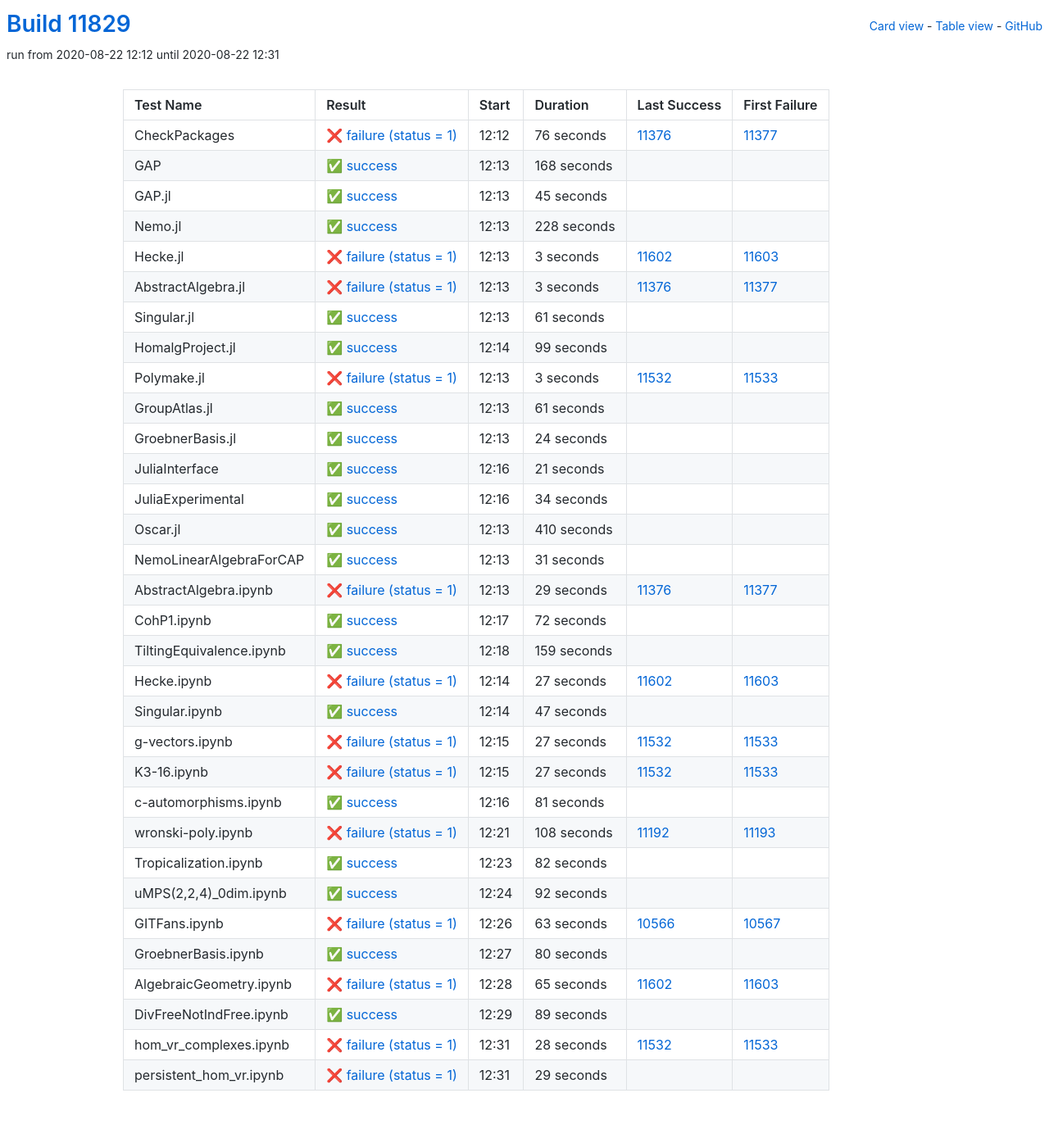
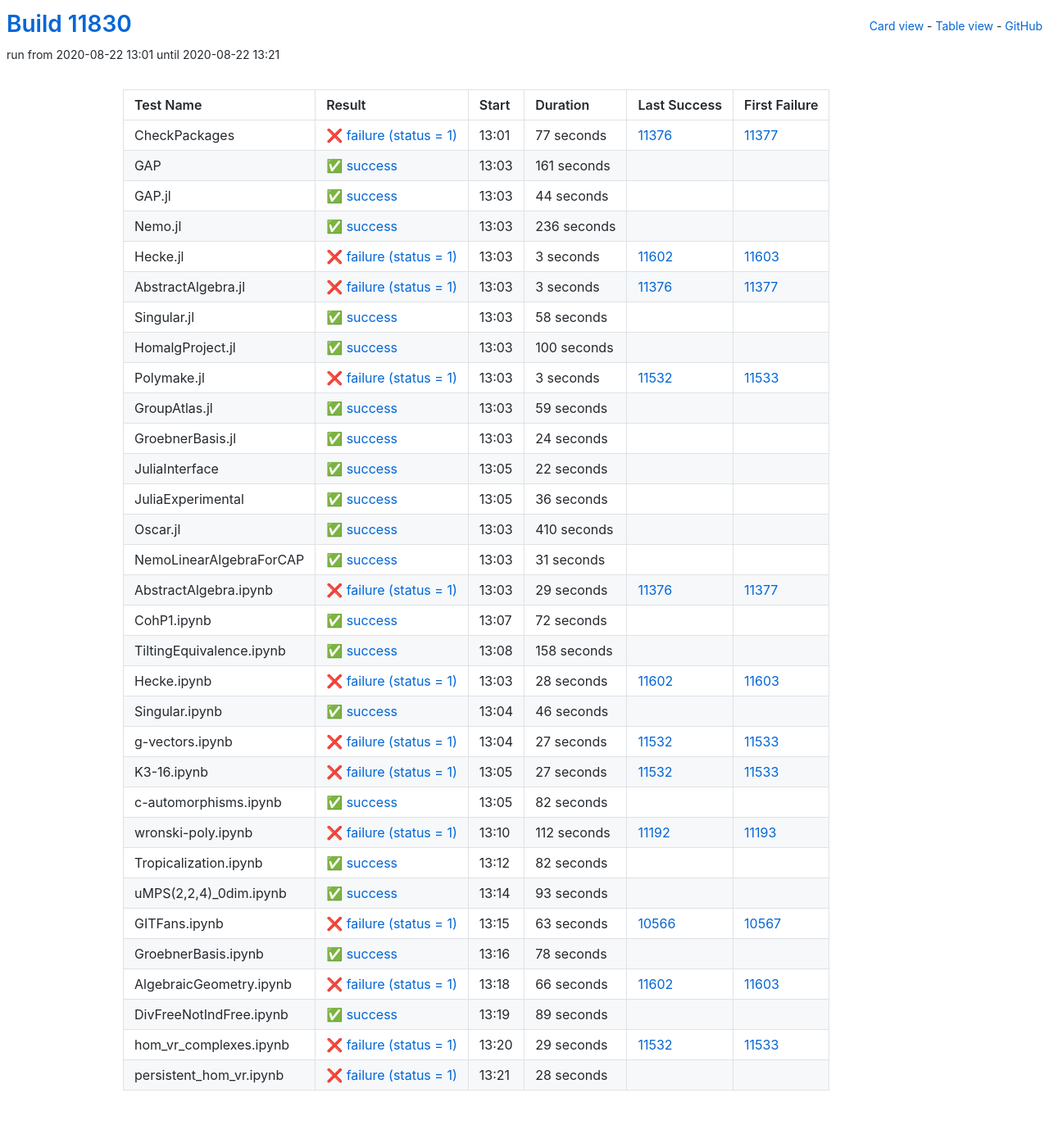
Before and after one commit to oscar-system/oscar-ci-status, a Jekyll site: the page built from table.html, in a window 1280 px wide. Shown: the whole page at 82% size. Built offline with Jekyll 4.4.1, drawn with Linux system fonts in a browser that asks for light colours.

Commit message:
Build #11830

```diff
--- a/_data/ci.yml
+++ b/_data/ci.yml
@@ -1,6 +1,6 @@
 ---
-build: 11829
-build_url: https://oscarci.mathematik.uni-kl.de/job/oscar/11829/
+build: 11830
+build_url: https://oscarci.mathematik.uni-kl.de/job/oscar/11830/
 job: oscar
 organization: oscar-system
 repo: oscar-ci-status
@@ -8,56 +8,56 @@
 tests:
 - name: CheckPackages
   id: checkpackages
-  log: https://oscarci.mathematik.uni-kl.de/job/oscar/11829/artifact/logs/build-11829/CheckPackages.log
-  start: 2020-08-22 12:12
+  log: https://oscarci.mathematik.uni-kl.de/job/oscar/11830/artifact/logs/build-11830/CheckPackages.log
+  start: 2020-08-22 13:01
   success: false
   exitcode: 1
   status: failure
-  duration: 76
+  duration: 77
   last_success: 11376
   last_success_url: https://oscarci.mathematik.uni-kl.de/job/oscar/11376/
   first_failure: 11377
   first_failure_url: https://oscarci.mathematik.uni-kl.de/job/oscar/11377/
 - name: GAP
   id: gap
-  log: https://oscarci.mathematik.uni-kl.de/job/oscar/11829/artifact/logs/build-11829/GAP.log
-  start: 2020-08-22 12:13
+  log: https://oscarci.mathematik.uni-kl.de/job/oscar/11830/artifact/logs/build-11830/GAP.log
+  start: 2020-08-22 13:03
   success: true
   exitcode: 0
   status: success
-  duration: 168
+  duration: 161
   last_success: false
   last_success_url:
   first_failure: false
   first_failure_url:
 - name: GAP.jl
   id: gap-jl
-  log: https://oscarci.mathematik.uni-kl.de/job/oscar/11829/artifact/logs/build-11829/GAP.jl.log
-  start: 2020-08-22 12:13
+  log: https://oscarci.mathematik.uni-kl.de/job/oscar/11830/artifact/logs/build-11830/GAP.jl.log
+  start: 2020-08-22 13:03
   success: true
   exitcode: 0
   status: success
-  duration: 45
+  duration: 44
   last_success: false
   last_success_url:
   first_failure: false
   first_failure_url:
 - name: Nemo.jl
   id: nemo-jl
-  log: https://oscarci.mathematik.uni-kl.de/job/oscar/11829/artifact/logs/build-11829/Nemo.jl.log
-  start: 2020-08-22 12:13
+  log: https://oscarci.mathematik.uni-kl.de/job/oscar/11830/artifact/logs/build-11830/Nemo.jl.log
+  start: 2020-08-22 13:03
   success: true
   exitcode: 0
   status: success
-  duration: 228
+  duration: 236
   last_success: false
   last_success_url:
   first_failure: false
   first_failure_url:
 - name: Hecke.jl
   id: hecke-jl
-  log: https://oscarci.mathematik.uni-kl.de/job/oscar/11829/artifact/logs/build-11829/Hecke.jl.log
-  start: 2020-08-22 12:13
+  log: https://oscarci.mathematik.uni-kl.de/job/oscar/11830/artifact/logs/build-11830/Hecke.jl.log
+  start: 2020-08-22 13:03
   success: false
   exitcode: 1
   status: failure
@@ -68,8 +68,8 @@
   first_failure_url: https://oscarci.mathematik.uni-kl.de/job/oscar/11603/
 - name: AbstractAlgebra.jl
   id: abstractalgebra-jl
-  log: https://oscarci.mathematik.uni-kl.de/job/oscar/11829/artifact/logs/build-11829/AbstractAlgebra.jl.log
-  start: 2020-08-22 12:13
+  log: https://oscarci.mathematik.uni-kl.de/job/oscar/11830/artifact/logs/build-11830/AbstractAlgebra.jl.log
+  start: 2020-08-22 13:03
   success: false
   exitcode: 1
   status: failure
@@ -80,32 +80,32 @@
   first_failure_url: https://oscarci.mathematik.uni-kl.de/job/oscar/11377/
 - name: Singular.jl
   id: singular-jl
-  log: https://oscarci.mathematik.uni-kl.de/job/oscar/11829/artifact/logs/build-11829/Singular.jl.log
-  start: 2020-08-22 12:13
+  log: https://oscarci.mathematik.uni-kl.de/job/oscar/11830/artifact/logs/build-11830/Singular.jl.log
+  start: 2020-08-22 13:03
   success: true
   exitcode: 0
   status: success
-  duration: 61
+  duration: 58
   last_success: false
   last_success_url:
   first_failure: false
   first_failure_url:
 - name: HomalgProject.jl
   id: homalgproject-jl
-  log: https://oscarci.mathematik.uni-kl.de/job/oscar/11829/artifact/logs/build-11829/HomalgProject.jl.log
-  start: 2020-08-22 12:14
+  log: https://oscarci.mathematik.uni-kl.de/job/oscar/11830/artifact/logs/build-11830/HomalgProject.jl.log
+  start: 2020-08-22 13:03
   success: true
   exitcode: 0
   status: success
-  duration: 99
+  duration: 100
   last_success: false
   last_success_url:
   first_failure: false
   first_failure_url:
 - name: Polymake.jl
   id: polymake-jl
-  log: https://oscarci.mathematik.uni-kl.de/job/oscar/11829/artifact/logs/build-11829/Polymake.jl.log
-  start: 2020-08-22 12:13
+  log: https://oscarci.mathematik.uni-kl.de/job/oscar/11830/artifact/logs/build-11830/Polymake.jl.log
+  start: 2020-08-22 13:03
   success: false
   exitcode: 1
   status: failure
@@ -116,20 +116,20 @@
   first_failure_url: https://oscarci.mathematik.uni-kl.de/job/oscar/11533/
 - name: GroupAtlas.jl
   id: groupatlas-jl
-  log: https://oscarci.mathematik.uni-kl.de/job/oscar/11829/artifact/logs/build-11829/GroupAtlas.jl.log
-  start: 2020-08-22 12:13
+  log: https://oscarci.mathematik.uni-kl.de/job/oscar/11830/artifact/logs/build-11830/GroupAtlas.jl.log
+  start: 2020-08-22 13:03
   success: true
   exitcode: 0
   status: success
-  duration: 61
+  duration: 59
   last_success: false
   last_success_url:
   first_failure: false
   first_failure_url:
 - name: GroebnerBasis.jl
   id: groebnerbasis-jl
-  log: https://oscarci.mathematik.uni-kl.de/job/oscar/11829/artifact/logs/build-11829/GroebnerBasis.jl.log
-  start: 2020-08-22 12:13
+  log: https://oscarci.mathematik.uni-kl.de/job/oscar/11830/artifact/logs/build-11830/GroebnerBasis.jl.log
+  start: 2020-08-22 13:03
   success: true
   exitcode: 0
   status: success
@@ -140,32 +140,32 @@
   first_failure_url:
 - name: JuliaInterface
   id: juliainterface
-  log: https://oscarci.mathematik.uni-kl.de/job/oscar/11829/artifact/logs/build-11829/JuliaInterface.log
-  start: 2020-08-22 12:16
+  log: https://oscarci.mathematik.uni-kl.de/job/oscar/11830/artifact/logs/build-11830/JuliaInterface.log
+  start: 2020-08-22 13:05
   success: true
   exitcode: 0
   status: success
-  duration: 21
+  duration: 22
   last_success: false
   last_success_url:
   first_failure: false
   first_failure_url:
 - name: JuliaExperimental
   id: juliaexperimental
-  log: https://oscarci.mathematik.uni-kl.de/job/oscar/11829/artifact/logs/build-11829/JuliaExperimental.log
-  start: 2020-08-22 12:16
+  log: https://oscarci.mathematik.uni-kl.de/job/oscar/11830/artifact/logs/build-11830/JuliaExperimental.log
+  start: 2020-08-22 13:05
   success: true
   exitcode: 0
   status: success
-  duration: 34
+  duration: 36
   last_success: false
   last_success_url:
   first_failure: false
   first_failure_url:
 - name: Oscar.jl
   id: oscar-jl
-  log: https://oscarci.mathematik.uni-kl.de/job/oscar/11829/artifact/logs/build-11829/Oscar.jl.log
-  start: 2020-08-22 12:13
+  log: https://oscarci.mathematik.uni-kl.de/job/oscar/11830/artifact/logs/build-11830/Oscar.jl.log
+  start: 2020-08-22 13:03
   success: true
   exitcode: 0
   status: success
@@ -176,8 +176,8 @@
   first_failure_url:
 - name: NemoLinearAlgebraForCAP
   id: nemolinearalgebraforcap
-  log: https://oscarci.mathematik.uni-kl.de/job/oscar/11829/artifact/logs/build-11829/NemoLinearAlgebraForCAP.log
-  start: 2020-08-22 12:13
+  log: https://oscarci.mathematik.uni-kl.de/job/oscar/11830/artifact/logs/build-11830/NemoLinearAlgebraForCAP.log
+  start: 2020-08-22 13:03
   success: true
   exitcode: 0
   status: success
@@ -188,8 +188,8 @@
   first_failure_url:
 - name: AbstractAlgebra.ipynb
   id: abstractalgebra-ipynb
-  log: https://oscarci.mathematik.uni-kl.de/job/oscar/11829/artifact/logs/build-11829/AbstractAlgebra.ipynb.log
-  start: 2020-08-22 12:13
+  log: https://oscarci.mathematik.uni-kl.de/job/oscar/11830/artifact/logs/build-11830/AbstractAlgebra.ipynb.log
+  start: 2020-08-22 13:03
   success: false
   exitcode: 1
   status: failure
@@ -200,8 +200,8 @@
   first_failure_url: https://oscarci.mathematik.uni-kl.de/job/oscar/11377/
 - name: CohP1.ipynb
   id: cohp1-ipynb
-  log: https://oscarci.mathematik.uni-kl.de/job/oscar/11829/artifact/logs/build-11829/CohP1.ipynb.log
-  start: 2020-08-22 12:17
+  log: https://oscarci.mathematik.uni-kl.de/job/oscar/11830/artifact/logs/build-11830/CohP1.ipynb.log
+  start: 2020-08-22 13:07
   success: true
   exitcode: 0
   status: success
@@ -212,44 +212,44 @@
   first_failure_url:
 - name: TiltingEquivalence.ipynb
   id: tiltingequivalence-ipynb
-  log: https://oscarci.mathematik.uni-kl.de/job/oscar/11829/artifact/logs/build-11829/TiltingEquivalence.ipynb.log
-  start: 2020-08-22 12:18
+  log: https://oscarci.mathematik.uni-kl.de/job/oscar/11830/artifact/logs/build-11830/TiltingEquivalence.ipynb.log
+  start: 2020-08-22 13:08
   success: true
   exitcode: 0
   status: success
-  duration: 159
+  duration: 158
   last_success: false
   last_success_url:
   first_failure: false
   first_failure_url:
 - name: Hecke.ipynb
   id: hecke-ipynb
-  log: https://oscarci.mathematik.uni-kl.de/job/oscar/11829/artifact/logs/build-11829/Hecke.ipynb.log
-  start: 2020-08-22 12:14
+  log: https://oscarci.mathematik.uni-kl.de/job/oscar/11830/artifact/logs/build-11830/Hecke.ipynb.log
+  start: 2020-08-22 13:03
   success: false
   exitcode: 1
   status: failure
-  duration: 27
+  duration: 28
   last_success: 11602
   last_success_url: https://oscarci.mathematik.uni-kl.de/job/oscar/11602/
   first_failure: 11603
   first_failure_url: https://oscarci.mathematik.uni-kl.de/job/oscar/11603/
 - name: Singular.ipynb
   id: singular-ipynb
-  log: https://oscarci.mathematik.uni-kl.de/job/oscar/11829/artifact/logs/build-11829/Singular.ipynb.log
-  start: 2020-08-22 12:14
+  log: https://oscarci.mathematik.uni-kl.de/job/oscar/11830/artifact/logs/build-11830/Singular.ipynb.log
+  start: 2020-08-22 13:04
   success: true
   exitcode: 0
   status: success
-  duration: 47
+  duration: 46
   last_success: false
   last_success_url:
   first_failure: false
   first_failure_url:
 - name: g-vectors.ipynb
   id: g-vectors-ipynb
-  log: https://oscarci.mathematik.uni-kl.de/job/oscar/11829/artifact/logs/build-11829/g-vectors.ipynb.log
-  start: 2020-08-22 12:15
+  log: https://oscarci.mathematik.uni-kl.de/job/oscar/11830/artifact/logs/build-11830/g-vectors.ipynb.log
+  start: 2020-08-22 13:04
   success: false
   exitcode: 1
   status: failure
@@ -260,8 +260,8 @@
   first_failure_url: https://oscarci.mathematik.uni-kl.de/job/oscar/11533/
 - name: K3-16.ipynb
   id: k3-16-ipynb
-  log: https://oscarci.mathematik.uni-kl.de/job/oscar/11829/artifact/logs/build-11829/K3-16.ipynb.log
-  start: 2020-08-22 12:15
+  log: https://oscarci.mathematik.uni-kl.de/job/oscar/11830/artifact/logs/build-11830/K3-16.ipynb.log
+  start: 2020-08-22 13:05
   success: false
   exitcode: 1
   status: failure
@@ -272,32 +272,32 @@
   first_failure_url: https://oscarci.mathematik.uni-kl.de/job/oscar/11533/
 - name: c-automorphisms.ipynb
   id: c-automorphisms-ipynb
-  log: https://oscarci.mathematik.uni-kl.de/job/oscar/11829/artifact/logs/build-11829/c-automorphisms.ipynb.log
-  start: 2020-08-22 12:16
+  log: https://oscarci.mathematik.uni-kl.de/job/oscar/11830/artifact/logs/build-11830/c-automorphisms.ipynb.log
+  start: 2020-08-22 13:05
   success: true
   exitcode: 0
   status: success
-  duration: 81
+  duration: 82
   last_success: false
   last_success_url:
   first_failure: false
   first_failure_url:
 - name: wronski-poly.ipynb
   id: wronski-poly-ipynb
-  log: https://oscarci.mathematik.uni-kl.de/job/oscar/11829/artifact/logs/build-11829/wronski-poly.ipynb.log
-  start: 2020-08-22 12:21
+  log: https://oscarci.mathematik.uni-kl.de/job/oscar/11830/artifact/logs/build-11830/wronski-poly.ipynb.log
+  start: 2020-08-22 13:10
   success: false
   exitcode: 1
   status: failure
-  duration: 108
+  duration: 112
   last_success: 11192
   last_success_url: https://oscarci.mathematik.uni-kl.de/job/oscar/11192/
   first_failure: 11193
   first_failure_url: https://oscarci.mathematik.uni-kl.de/job/oscar/11193/
 - name: Tropicalization.ipynb
   id: tropicalization-ipynb
-  log: https://oscarci.mathematik.uni-kl.de/job/oscar/11829/artifact/logs/build-11829/Tropicalization.ipynb.log
-  start: 2020-08-22 12:23
+  log: https://oscarci.mathematik.uni-kl.de/job/oscar/11830/artifact/logs/build-11830/Tropicalization.ipynb.log
+  start: 2020-08-22 13:12
   success: true
   exitcode: 0
   status: success
@@ -308,20 +308,20 @@
   first_failure_url:
 - name: uMPS(2,2,4)_0dim.ipynb
   id: umps-2-2-4-0dim-ipynb
-  log: https://oscarci.mathematik.uni-kl.de/job/oscar/11829/artifact/logs/build-11829/uMPS-2-2-4-_0dim.ipynb.log
-  start: 2020-08-22 12:24
+  log: https://oscarci.mathematik.uni-kl.de/job/oscar/11830/artifact/logs/build-11830/uMPS-2-2-4-_0dim.ipynb.log
+  start: 2020-08-22 13:14
   success: true
   exitcode: 0
   status: success
-  duration: 92
+  duration: 93
   last_success: false
   last_success_url:
   first_failure: false
   first_failure_url:
 - name: GITFans.ipynb
   id: gitfans-ipynb
-  log: https://oscarci.mathematik.uni-kl.de/job/oscar/11829/artifact/logs/build-11829/GITFans.ipynb.log
-  start: 2020-08-22 12:26
+  log: https://oscarci.mathematik.uni-kl.de/job/oscar/11830/artifact/logs/build-11830/GITFans.ipynb.log
+  start: 2020-08-22 13:15
   success: false
   exitcode: 1
   status: failure
@@ -332,32 +332,32 @@
   first_failure_url: https://oscarci.mathematik.uni-kl.de/job/oscar/10567/
 - name: GroebnerBasis.ipynb
   id: groebnerbasis-ipynb
-  log: https://oscarci.mathematik.uni-kl.de/job/oscar/11829/artifact/logs/build-11829/GroebnerBasis.ipynb.log
-  start: 2020-08-22 12:27
+  log: https://oscarci.mathematik.uni-kl.de/job/oscar/11830/artifact/logs/build-11830/GroebnerBasis.ipynb.log
+  start: 2020-08-22 13:16
   success: true
   exitcode: 0
   status: success
-  duration: 80
+  duration: 78
   last_success: false
   last_success_url:
   first_failure: false
   first_failure_url:
 - name: AlgebraicGeometry.ipynb
   id: algebraicgeometry-ipynb
-  log: https://oscarci.mathematik.uni-kl.de/job/oscar/11829/artifact/logs/build-11829/AlgebraicGeometry.ipynb.log
-  start: 2020-08-22 12:28
+  log: https://oscarci.mathematik.uni-kl.de/job/oscar/11830/artifact/logs/build-11830/AlgebraicGeometry.ipynb.log
+  start: 2020-08-22 13:18
   success: false
   exitcode: 1
   status: failure
-  duration: 65
+  duration: 66
   last_success: 11602
   last_success_url: https://oscarci.mathematik.uni-kl.de/job/oscar/11602/
   first_failure: 11603
   first_failure_url: https://oscarci.mathematik.uni-kl.de/job/oscar/11603/
 - name: DivFreeNotIndFree.ipynb
   id: divfreenotindfree-ipynb
-  log: https://oscarci.mathematik.uni-kl.de/job/oscar/11829/artifact/logs/build-11829/DivFreeNotIndFree.ipynb.log
-  start: 2020-08-22 12:29
+  log: https://oscarci.mathematik.uni-kl.de/job/oscar/11830/artifact/logs/build-11830/DivFreeNotIndFree.ipynb.log
+  start: 2020-08-22 13:19
   success: true
   exitcode: 0
   status: success
@@ -368,24 +368,24 @@
   first_failure_url:
 - name: hom_vr_complexes.ipynb
   id: hom-vr-complexes-ipynb
-  log: https://oscarci.mathematik.uni-kl.de/job/oscar/11829/artifact/logs/build-11829/hom_vr_complexes.ipynb.log
-  start: 2020-08-22 12:31
+  log: https://oscarci.mathematik.uni-kl.de/job/oscar/11830/artifact/logs/build-11830/hom_vr_complexes.ipynb.log
+  start: 2020-08-22 13:20
   success: false
   exitcode: 1
   status: failure
-  duration: 28
+  duration: 29
   last_success: 11532
   last_success_url: https://oscarci.mathematik.uni-kl.de/job/oscar/11532/
   first_failure: 11533
   first_failure_url: https://oscarci.mathematik.uni-kl.de/job/oscar/11533/
 - name: persistent_hom_vr.ipynb
   id: persistent-hom-vr-ipynb
-  log: https://oscarci.mathematik.uni-kl.de/job/oscar/11829/artifact/logs/build-11829/persistent_hom_vr.ipynb.log
-  start: 2020-08-22 12:31
+  log: https://oscarci.mathematik.uni-kl.de/job/oscar/11830/artifact/logs/build-11830/persistent_hom_vr.ipynb.log
+  start: 2020-08-22 13:21
   success: false
   exitcode: 1
   status: failure
-  duration: 29
+  duration: 28
   last_success: false
   last_success_url:
   first_failure: false
```
Also changed, not shown: README.md.
